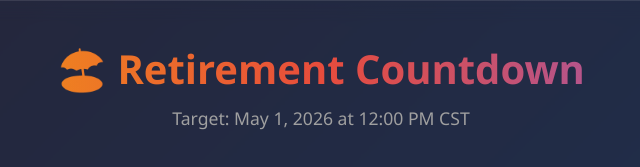
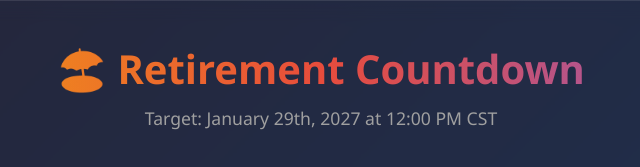
Before and after one commit to Xx-BloodTrail-xX/public, a plain HTML site: page countdown.html in a window 1280 px wide. Shown: the top 167 px of the page, 319-959 px from the left. Drawn offline with Linux system fonts and the light colour scheme.

Commit message:
Update countdown.html
updated date

```diff
--- a/countdown.html
+++ b/countdown.html
@@ -298,7 +298,7 @@
     <div class="container">
         <a href="index.html" class="nav-link">← home</a>
         <h1>🏖️ Retirement Countdown</h1>
-        <p class="target-date">Target: May 1, 2026 at 12:00 PM CST</p>
+        <p class="target-date">Target: January 29th, 2027 at 12:00 PM CST</p>
 
         <div id="countdown-content">
             <div class="countdown-display">
```
